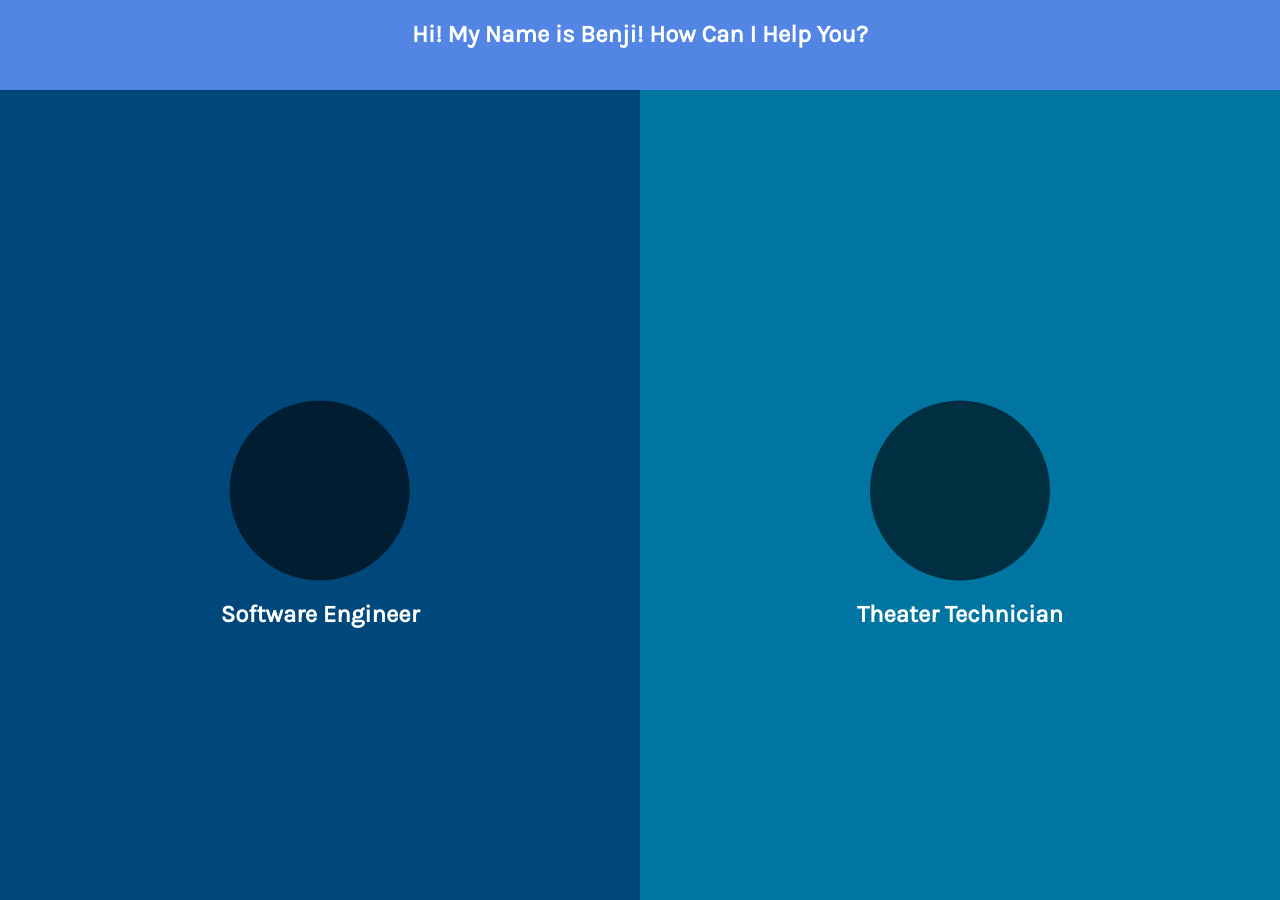
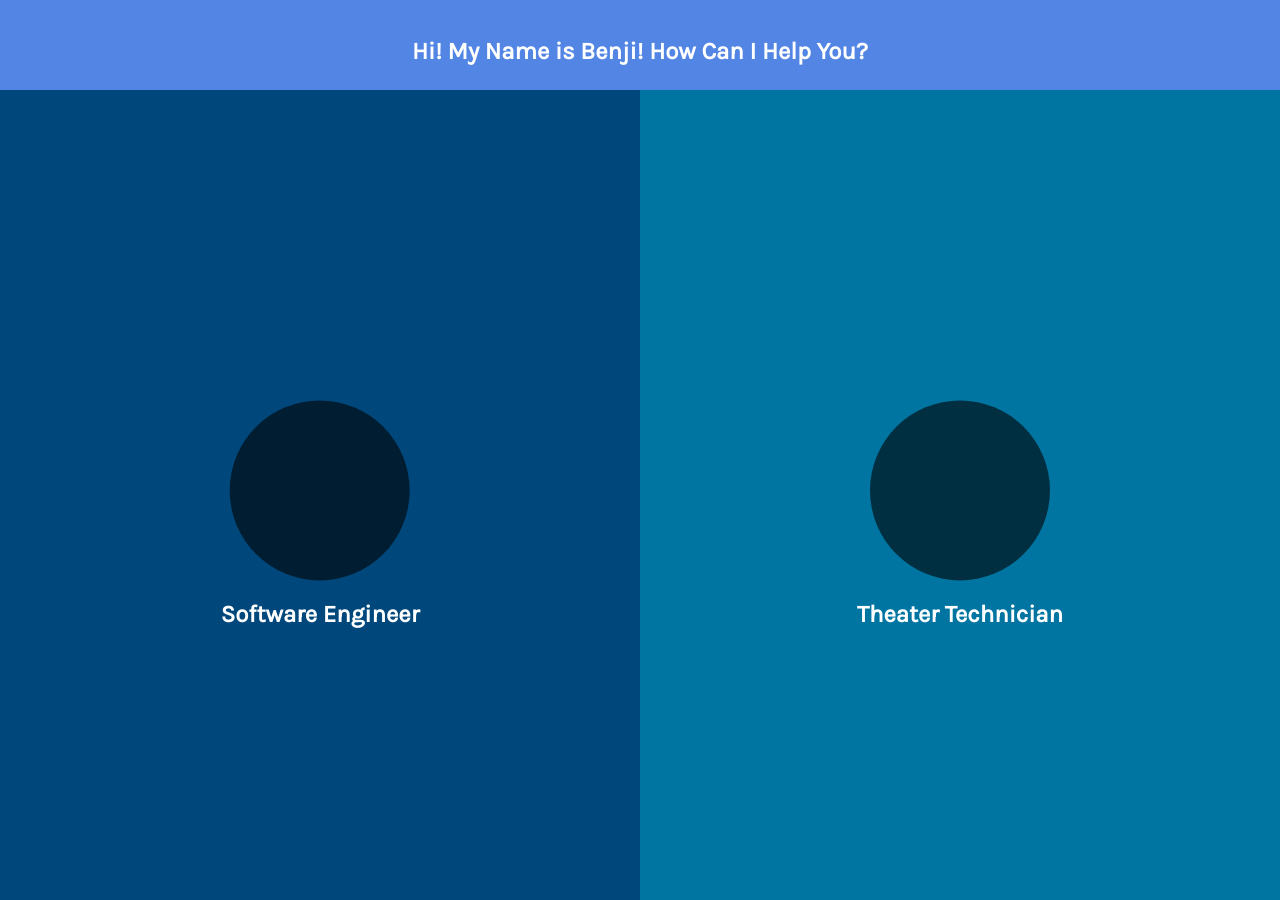
Before and after one commit to ben-dow/ben-dow.github.io, a Jekyll site: the page built from index.html, in a window 1280 px wide. Built offline with Jekyll 4.4.1, drawn with Linux system fonts in a browser that asks for light colours.

Commit message:
Bug Fixed! Also updated the media tag to work correctly. Needed meta>

```diff
--- a/_layouts/home.html
+++ b/_layouts/home.html
@@ -5,6 +5,7 @@
     <title>Sass Example Site</title>
     <link rel="stylesheet" href="{{ '/assets/css/main.css' | relative_url}}" />
     <link href="https://fonts.googleapis.com/css?family=Karla" rel="stylesheet">
+    <meta name="viewport" content="width=device-width,initial-scale=1.0">
 </head>
 <body>
 <section class="content">
--- a/_sass/_base.scss
+++ b/_sass/_base.scss
@@ -10,7 +10,8 @@
 
 $theaterColor:#0075A2;
 
-$break: 700px;
+$minbreak: 600px;
+$maxbreak: 600px;
 
 body {
   margin:0;
--- a/_sass/_home.scss
+++ b/_sass/_home.scss
@@ -18,6 +18,10 @@
     font-family: 'Karla', sans-serif;
     text-align:center;
     text-decoration: none;
+    position:absolute;
+    top:50%;
+    transform: translate(-50%, -100%);
+    left:50%;
   }
 
   a {
@@ -28,7 +32,7 @@
 
 .split {
 
-  @media screen and (max-width: $break){
+  @media screen and (max-width: $minbreak){
   height: 50%;
   width: 100%;
   left:0;
@@ -36,7 +40,7 @@
   position: fixed;
 }
 
-  @media screen and (min-width: $break){
+  @media screen and (min-width: $maxbreak){
     height: 100%;
     width: 50%;
     top:0;
@@ -50,11 +54,11 @@
 /* Control the left side */
 .software {
 
-  @media screen and (max-width: $break){
+  @media screen and (max-width: $minbreak){
     top:0;
   }
 
-  @media screen and (min-width: $break){
+  @media screen and (min-width: $maxbreak){
     left:0;
   }
 
@@ -65,11 +69,11 @@
 
 /* Control the right side */
 .theater {
-  @media screen and (max-width: $break){
+  @media screen and (max-width: $minbreak){
     bottom:0;
   }
 
-  @media screen and (min-width: $break){
+  @media screen and (min-width: $maxbreak){
     right:0;
   }
   background-color: $theaterColor;
```
